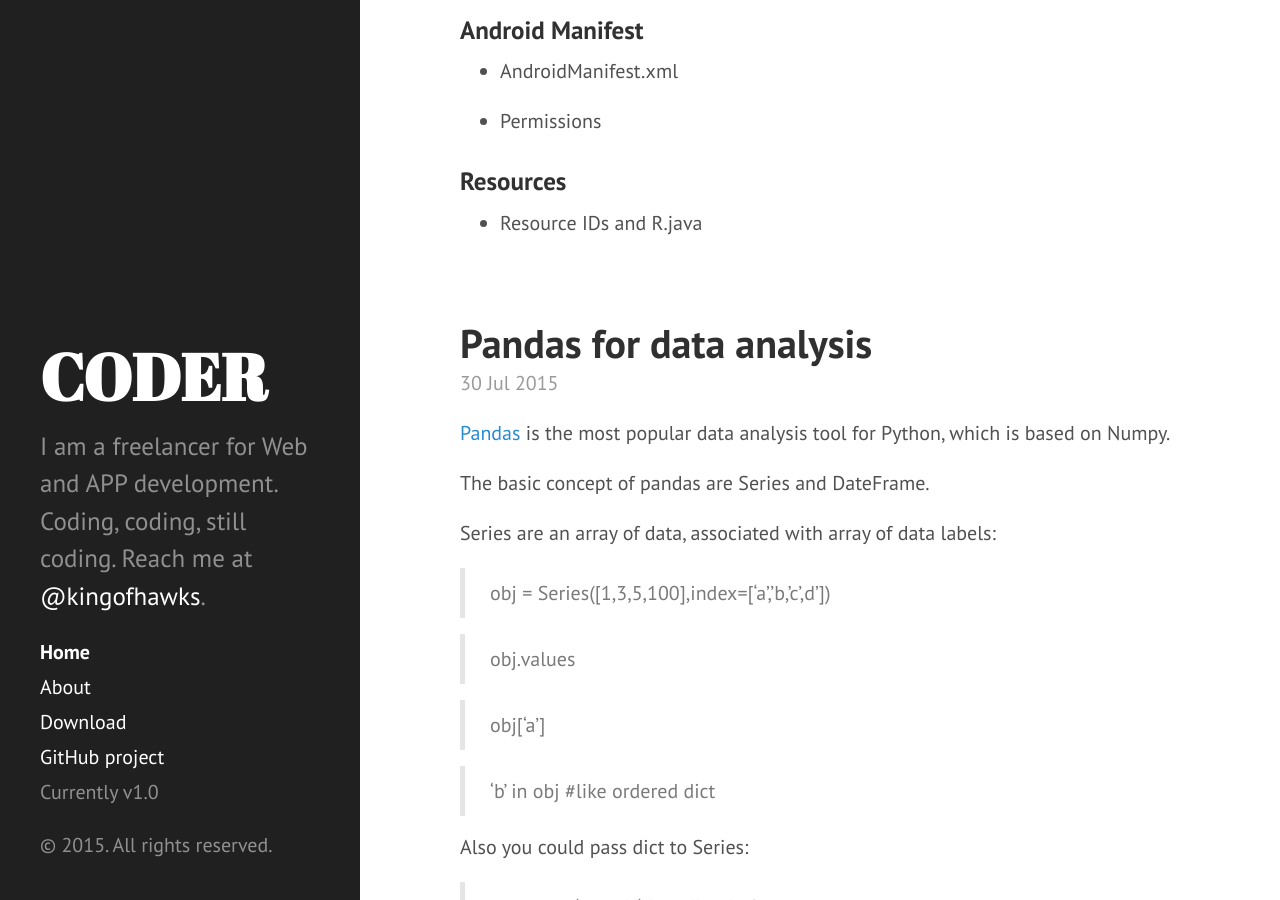
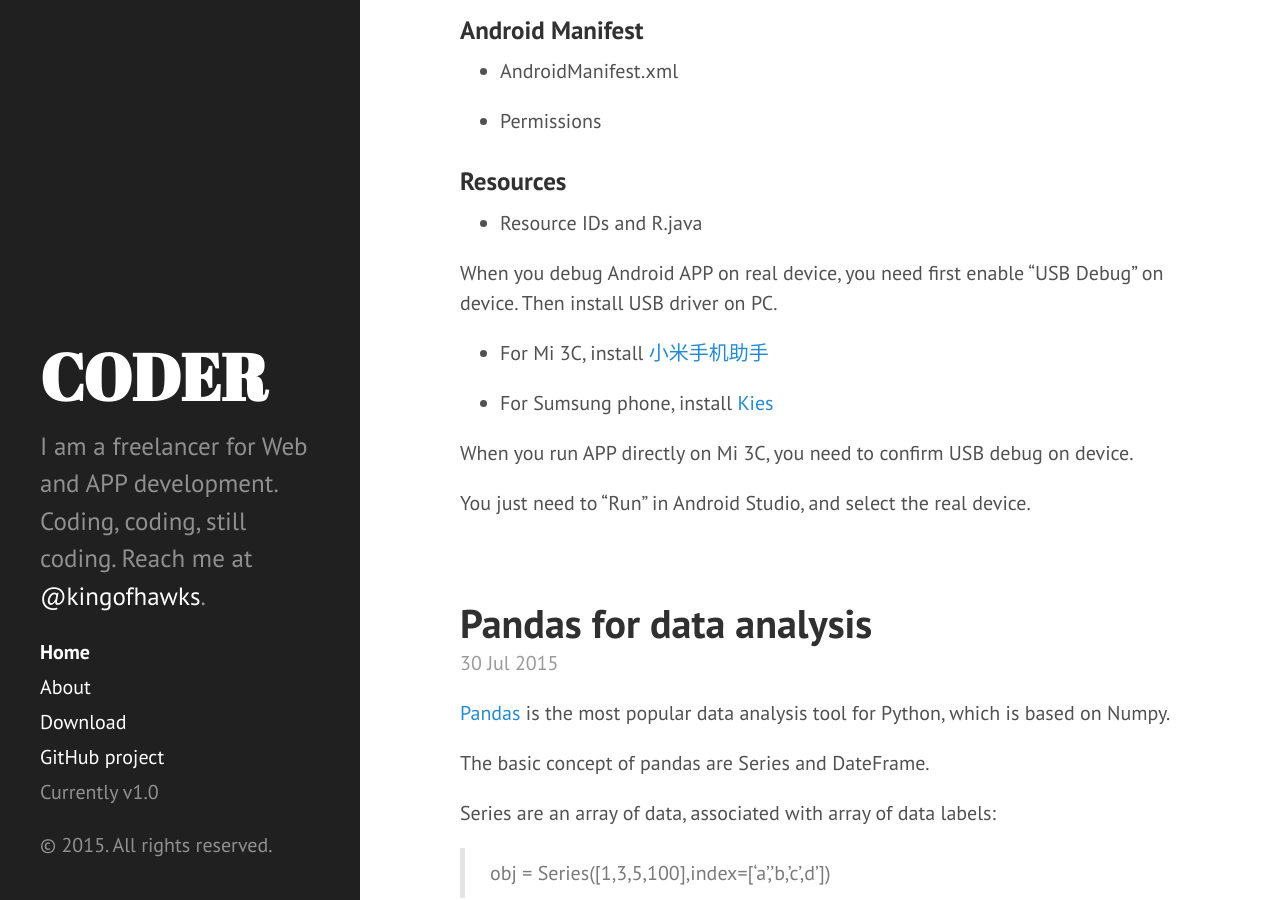
Before and after one commit to kingofhawks/kingofhawks.github.io, a Jekyll site: the page built from index.html, in a window 1280 px wide and 900 px high, scrolled down 1030 px. Built offline with Jekyll 4.4.1, drawn with Linux system fonts in a browser that asks for light colours; Markdown is read by kramdown in place of the engine named in the settings; the list of posts is cut into pages by our own code.

Commit message:
update adb on real device such as Mi 3C and Sumsung

```diff
--- a/_posts/2015-09-06-Android Development Resources.md
+++ b/_posts/2015-09-06-Android Development Resources.md
@@ -46,3 +46,14 @@
 ### Resources
 
 * Resource IDs and R.java
+
+
+When you debug Android APP on real device, you need first enable "USB Debug" on device. Then install USB driver on PC.
+
+* For Mi 3C, install [小米手机助手](http://zhushou.xiaomi.com/)
+
+* For Sumsung phone, install [Kies](http://www.samsung.com/cn/support/usefulsoftware/KIES/)
+
+When you run APP directly on Mi 3C, you need to confirm USB debug on device.
+
+You just need to "Run" in Android Studio, and select the real device.
```
